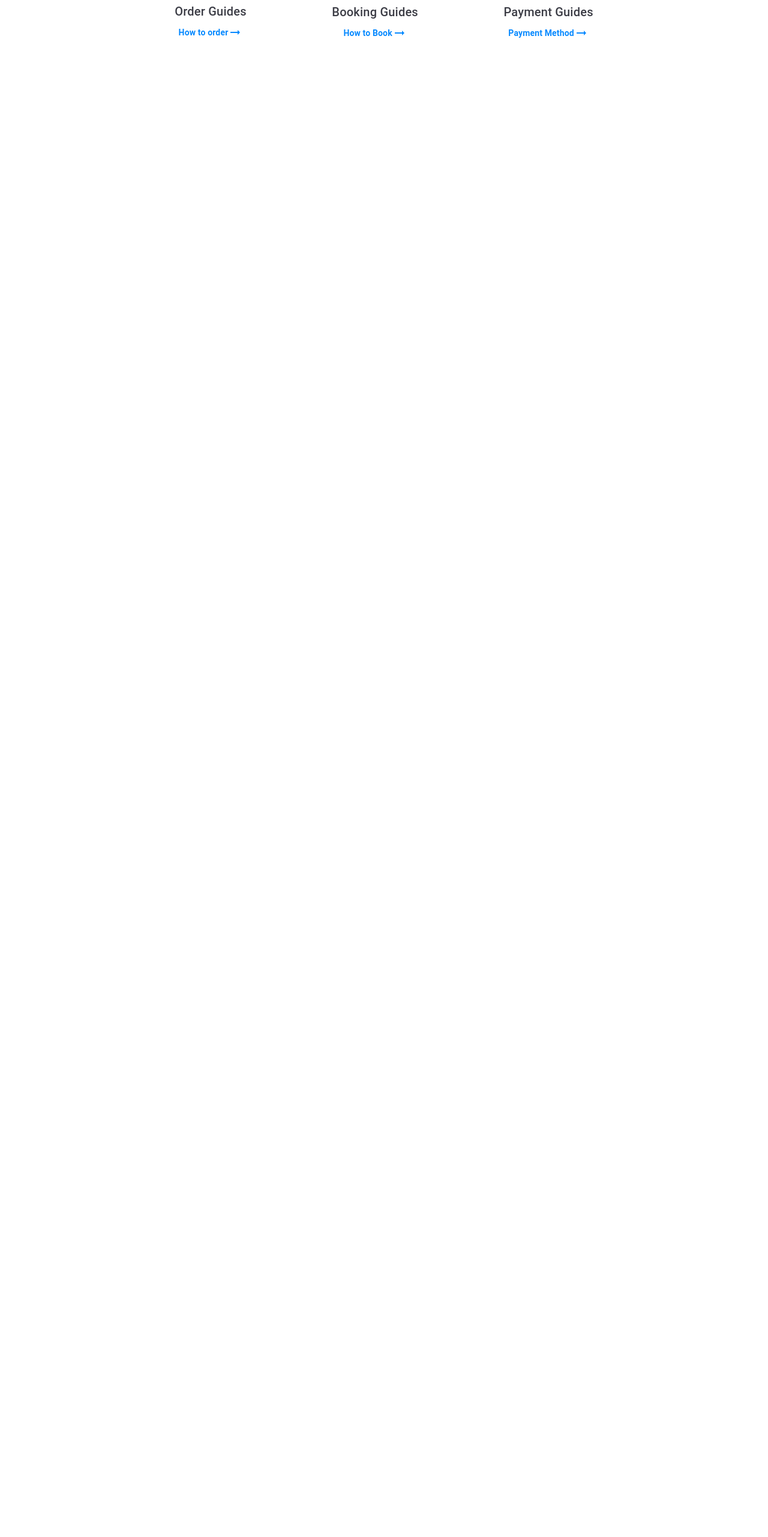
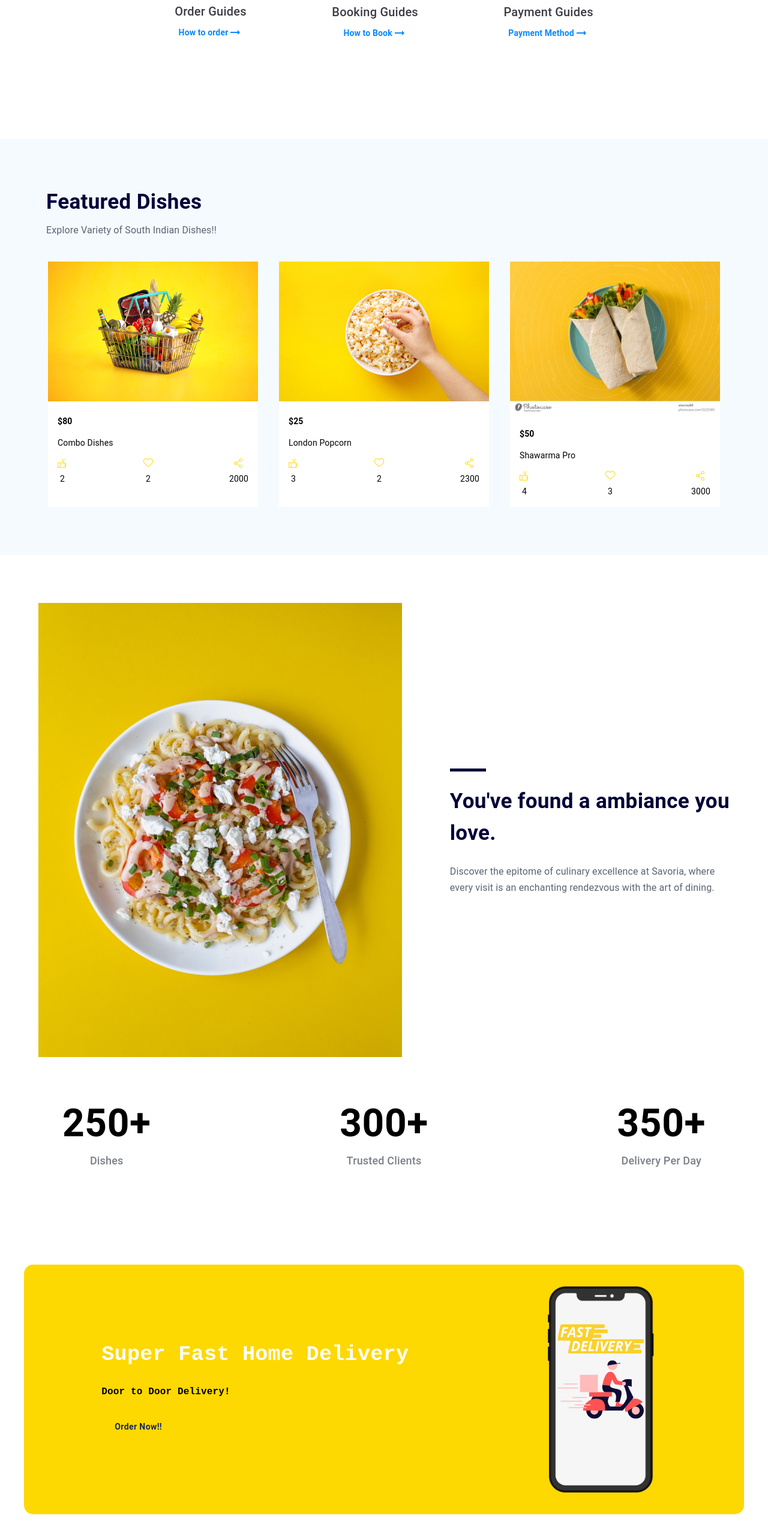
Before and after one commit to ideepakpg/react-restaurant-app, a React (Vite) app: page / in a window 1280 px wide. Shown: the part 1788-4350 px from the top of the page at 60% size. Before the commit the page ends 1979 px from the top, so only its background shows below. Built offline with nearby package versions, Linux system fonts and the light colour scheme.

Commit message:
Import dishes, ambience and delivery pages

```diff
--- a/src/App.jsx
+++ b/src/App.jsx
@@ -5,6 +5,9 @@ import WelcomePage from './Pages/WelcomePage/WelcomePage';
 import Footer from './Components/Footer/Footer';
 import PartnerPage from './Pages/PartnerPage/PartnerPage';
 import BookingPage from './Pages/BookingPage/BookingPage';
+import DishesPage from './Pages/DishesPage/DishesPage';
+import AmbiencePage from './Pages/AmbiancePage/AmbiancePage';
+import DeliveryPage from './Pages/DeliveryPage/DeliveryPage';
 
 
 function App() {
@@ -12,10 +15,13 @@ function App() {
         <>
 
             <Header />
-            <WelcomePage/>
+            <WelcomePage />
             <Footer />
             <PartnerPage />
             <BookingPage />
+            <DishesPage />
+            <AmbiencePage />
+            <DeliveryPage />
 
         </>
     )
```
